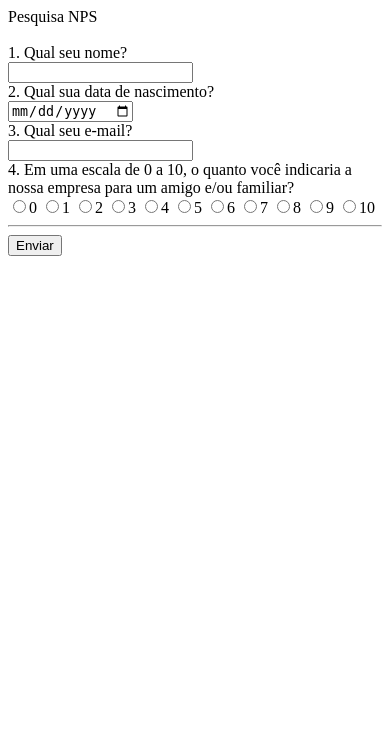
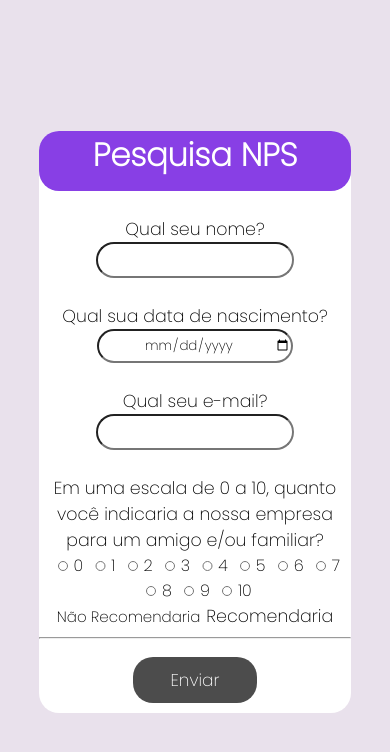
Before and after one commit to brunabrits/TCC_CS, a PHP site: page /Pesquisas/NPS/PesquisaNps.php in a window 390 px wide. Shown: the top 752 px of the page. Run offline with PHP 8.4, Linux system fonts and the light colour scheme.

Commit message:
pesquisas estilizadas

```diff
--- a/Pesquisas/CES/PesquisaCes.php
+++ b/Pesquisas/CES/PesquisaCes.php
@@ -32,8 +32,8 @@
     <input type="radio" name="ces" class="ball" value="5">5
     <br>
 
-    <label for="" class="escala">Muito esforço</label>
-    <label for="" class="escala2">Pouco esforço</label>
+    <label for="" class="escala">Pouco esforço</label>
+    <label for="" class="escala2">Muito esforço</label>
     <hr>
     <input type="submit" class="button" name="botao" value="Enviar">
     </form>
--- a/Pesquisas/NPS/NPS.css
+++ b/Pesquisas/NPS/NPS.css
@@ -0,0 +1,156 @@
+*{
+    font-family: 'Poppins', sans-serif;
+    color: black;
+}
+
+body{
+    background-color: #E9E1EC;
+}
+h1{
+    background-color: #883FE5;
+    height: 60px;
+    color: white;
+    border-radius: 20px;
+    margin-top: 0;
+    margin-bottom: 0;
+
+
+}
+.pesquisa{
+    background-color: white;
+    position: absolute;
+    top: 50%;
+    left: 50%;
+    transform: translate(-50%, -50%);
+    width:50% ;
+    height:auto ;
+    border-radius: 20px;
+    color: white;
+    /*margin-top: 6%;*/
+    justify-content: center ;
+    align-items: center;
+    text-align: center;
+}
+.form{
+    width: 90%; /*90%*/
+    height: 100%;
+    margin:auto;
+    margin-top: 2%;
+    justify-content: center ;
+    text-align: center;
+    align-items: center;
+}
+.button{
+    background-color: rgb(0, 0, 0, 0.7);
+    border: none;
+    color: white;
+    padding: 15px;
+    width: 30%;
+    height: 10%;
+    margin: 10px;
+    border-radius: 20px;
+    font-size: 17px;
+    cursor: pointer;
+}
+.button:hover{
+    background-color: rgb(92, 255, 230);
+    color: white;
+    transition: 1.2s;
+    justify-content: space-between;
+}
+input{
+    border-radius: 20px;
+    height: 30px;
+    width: 60%;
+    padding-left: 5px;
+    text-align: center;
+}
+.ball{
+    height: 15px;
+    width: 5%;
+}
+.ask{
+    font-size: 17.4px;
+    margin-bottom:10px ;
+
+}
+.escala{
+    display: inline-flex;
+    font-size: 17.4px;
+}
+.escala2{
+    margin-left: 42%;
+    display: inline-flex;
+    font-size: 17.4px;
+}
+
+
+@media (max-width: 768px){
+    .pesquisa{
+    height: auto;
+    width: 80%;
+    margin: auto;
+    position: absolute;
+  }
+  .form{
+    height: 80%;
+    width: 80%;
+    margin: auto;
+  }
+
+.button{
+    padding: 10px;
+    width: 40%;
+    height: 10%;
+}
+
+input{
+    border-radius: 20px;
+    height: 30px;
+    width: 80%;
+    padding-left: 5px;
+    text-align: center;
+}
+.escala{
+    display: inline-flex;
+    font-size: 17.4px;
+}
+.escala2{
+    margin-left: 5%;
+    display: inline-flex;
+    font-size: 17.4px;
+}
+}
+@media (max-width: 400px) {
+    .pesquisa{
+        height: auto;
+    }
+
+    .form{
+        margin: 0%;
+        height: auto;
+        width: auto;
+    }
+
+    input{
+        border-radius: 20px;
+        height: 30px;
+        width: 60%;
+        padding-left: 5px;
+        text-align: center;
+    }
+    .escala{
+        display: inline-flex;
+        font-size: 15px;
+    }
+    .escala2{
+        margin-left: 0.5%;
+        display: inline-flex;
+        font-size: 17.4px;
+    }
+    .ball{
+        height: 10px;
+        width: 5%;
+
+    }
+}
--- a/Pesquisas/NPS/PesquisaNps.php
+++ b/Pesquisas/NPS/PesquisaNps.php
@@ -4,42 +4,49 @@
     <meta charset="UTF-8">
     <meta http-equiv="X-UA-Compatible" content="IE=edge">
     <meta name="viewport" content="width=device-width, initial-scale=1.0">
-    <link rel="stylesheet" type="text/css" href="nps.css"/>
+    <link rel="stylesheet" type="text/css" href="NPS.css"/>
+    <link href="https://fonts.googleapis.com/css2?family=Poppins:wght@200&display=swap" rel="stylesheet">
 
     <title>Pesquisa</title>
 </head>
 <body>
-    <header>Pesquisa NPS </header>
+    <div class="pesquisa">
+    <h1>Pesquisa NPS</h1>
     <br>
-    <form action="Controlenps.php" method="get">
+    <form action="Controlenps.php" method="get" class="form">
 
-    <label for="">1. Qual seu nome?</label><br>
-    <input type="text" name="nomenps" required ><br>
+    <label for="" class="ask">Qual seu nome?</label><br>
+    <input type="text" name="nomenps" required ><br><br>
 
-    <label for="">2. Qual sua data de nascimento?</label><br>
-    <input type="date" name="dtnps"><br>
+    <label for="" class="ask">Qual sua data de nascimento?</label><br>
+    <input type="date" name="dtnps"><br><br>
 
 
-    <label for="">3. Qual seu e-mail?</label><br>
-    <input type="email" name="emainps" required><br>
+    <label for="" class="ask">Qual seu e-mail?</label><br>
+    <input type="email" name="emainps" required><br><br>
 
-    <label for="">4. Em uma escala de 0 a 10, o quanto você indicaria a nossa empresa para um amigo e/ou familiar?</label> <br>
-    <input type="radio" name="nps" value="0">0
-    <input type="radio" name="nps" value="1">1
-    <input type="radio" name="nps" value="2">2
-    <input type="radio" name="nps" value="3">3
-    <input type="radio" name="nps" value="4">4
-    <input type="radio" name="nps" value="5">5
-    <input type="radio" name="nps" value="6">6
-    <input type="radio" name="nps" value="7">7
-    <input type="radio" name="nps" value="8">8
-    <input type="radio" name="nps" value="9">9
-    <input type="radio" name="nps" value="10">10
+    <label for="" class="ask">Em uma escala de 0 a 10, quanto você indicaria a nossa empresa para um amigo e/ou familiar?</label> <br>
+    <input type="radio" name="nps" value="0" class="ball">0
+    <input type="radio" name="nps" value="1" class="ball">1
+    <input type="radio" name="nps" value="2" class="ball">2
+    <input type="radio" name="nps" value="3" class="ball">3
+    <input type="radio" name="nps" value="4" class="ball">4
+    <input type="radio" name="nps" value="5" class="ball">5
+    <input type="radio" name="nps" value="6" class="ball">6
+    <input type="radio" name="nps" value="7" class="ball">7
+    <input type="radio" name="nps" value="8" class="ball">8
+    <input type="radio" name="nps" value="9" class="ball">9
+    <input type="radio" name="nps" value="10" class="ball">10
     <br>
+
+    <label for="" class="escala">Não Recomendaria</label>
+    <label for="" class="escala2">Recomendaria</label>
+
     <hr>
-    <input type="submit" name="botao" value="Enviar">
+    <input type="submit" name="botao" value="Enviar" class="button">
 
 
     </form>
+    </div>
 </body>
 </html>
--- a/includes/telaLogin/painelTeste.php
+++ b/includes/telaLogin/painelTeste.php
@@ -251,9 +251,9 @@
                     <i class='bx bxs-chevron-down arrow'></i>
                 </div>
                 <ul class="sub-menu">
-                    <li><a href="#">Pesquisa NPS</a></li>
-                    <li><a href="#">Pesquisa CES</a></li>
-                    <li><a href="#">pesquisa CSAT</a></li>
+                    <li><a href="../../TCC_CS/Pesquisas/NPS/PesquisaNps.php">Pesquisa NPS</a></li>
+                    <li><a href="../../TCC_CS/Pesquisas/CES/PesquisaCes.php">Pesquisa CES</a></li>
+                    <li><a href="../../TCC_CS/Pesquisas/CSAT/PesquisaCsat.php">pesquisa CSAT</a></li>
                 </ul>
             </li>
         </ul>
```
Also changed, not shown: Pesquisas/CES/css/CES.css (+13 -11 lines), Pesquisas/CSAT/CSAT.css (+151 -0 lines), Pesquisas/CSAT/PesquisaCsat.php (+23 -16 lines).
